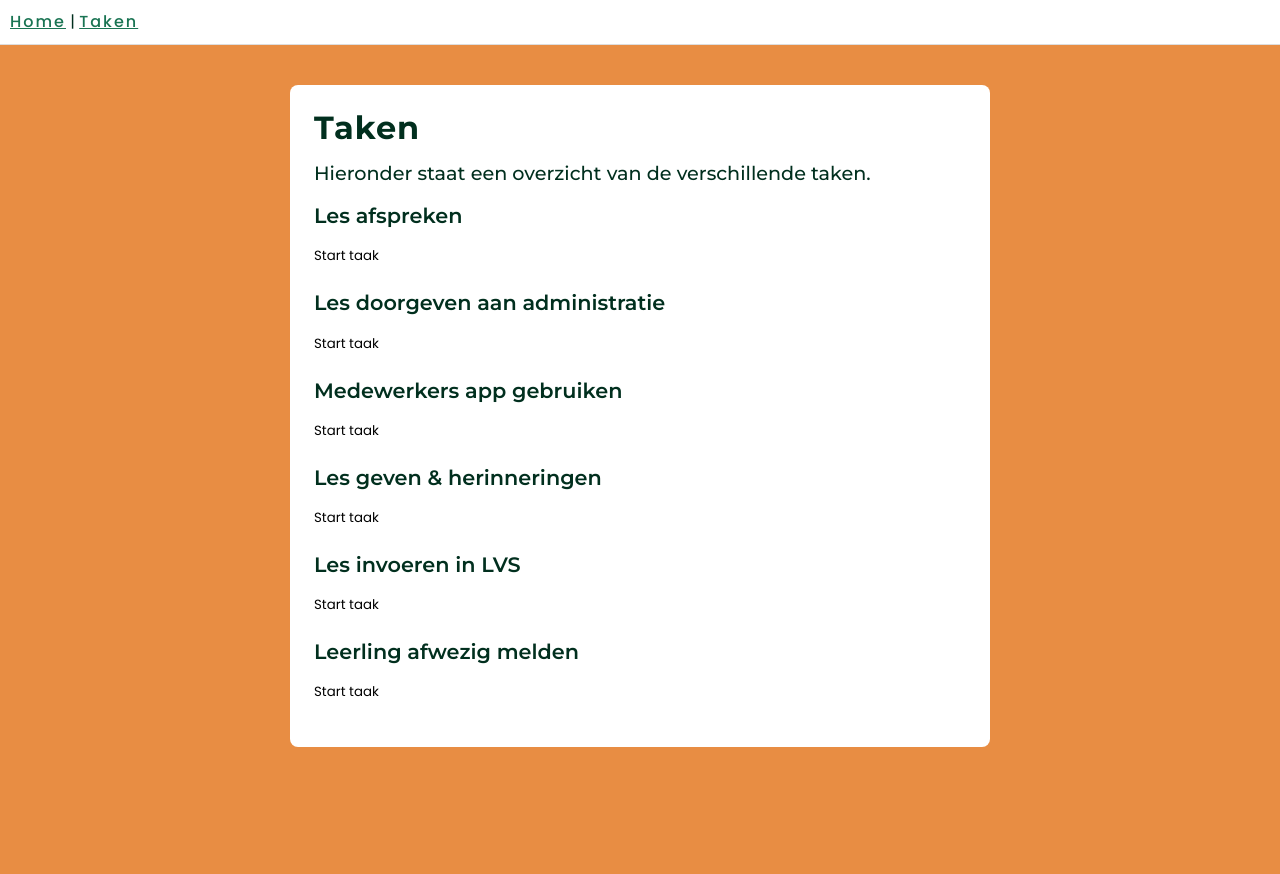
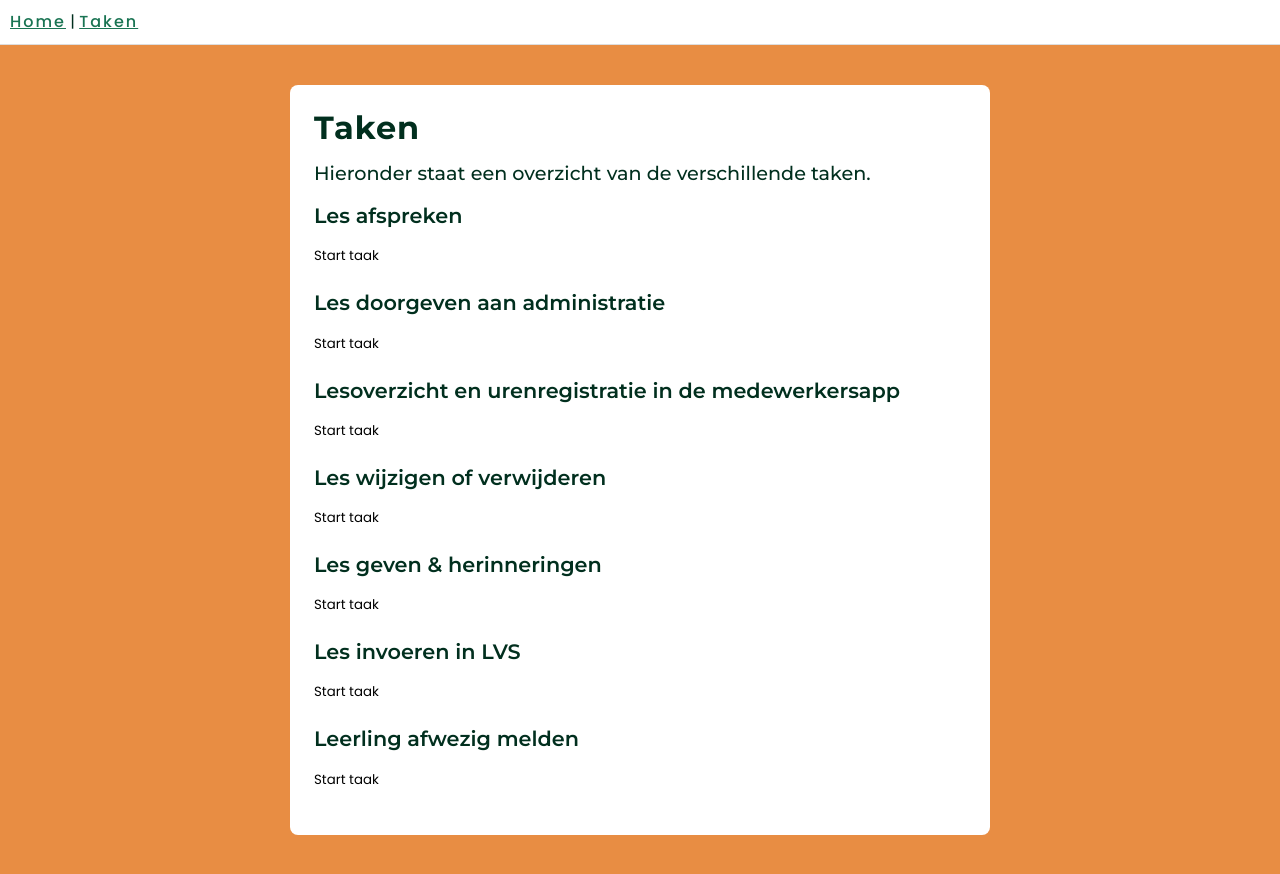
Before and after one commit to AnneKluytmans/novi-bijlesbeheer-testsite, a React (Vite) app: page /tasks in a window 1280 px wide. Before the commit the page ends 800 px from the top, so only its background shows below. Built offline with nearby package versions, Linux system fonts and the light colour scheme.

Commit message:
feat: update tasks.js

```diff
--- a/src/data/tasks.js
+++ b/src/data/tasks.js
@@ -1,7 +1,7 @@
 export const tasks = [
-// 🔥 1. LES AFSPREKEN
+// 📅 1. LES AFSPREKEN
   {
-    id: "afspraak",
+    id: "plannen",
     title: "Les afspreken",
     steps: [
     {
@@ -30,7 +30,7 @@ export const tasks = [
       }
     ]
   },
- // 🔥 2. LES DOORGEVEN
+ //📱 2. LES DOORGEVEN
   {
     id: "doorgeven",
     title: "Les doorgeven aan administratie",
@@ -68,14 +68,46 @@ export const tasks = [
     ]
   },
 
-  // 📱 3. MEDEWERKERS APP
+  // ✅ 3. Lesoverzicht en urenregistratie in de medewerkersapp
   {
     id: "app",
-    title: "Medewerkers app gebruiken",
+    title: "Lesoverzicht en urenregistratie in de medewerkersapp",
     steps: [
       {
         type: "intro",
         content: "De les is ingepland en staat in de medewerkers-app (alleen mobiel)."
+      },
+      {
+        type: "simulation",
+        component: "MobileAppSim"
+      },
+      {
+        type: "choices",
+        question: "Hoe controleer je je uren aan het einde van de maand?",
+        options: [
+          "Ik heb een lijstje in word/notities",
+          "Mijn agenda",
+          "Via de appjes richting de administratie",
+          "Via de lessen in het lvs",
+          "Ik ga ervan uit dat het klopt",
+          "Anders, namelijk..."
+        ]
+      },
+      {
+        type: "reflection",
+        question: "Wat vind je onhandig aan deze manier van werken?"
+      }
+    ]
+  },
+
+  // 🖊️ 4. Les wijzigen of verwijderen
+  {
+    id: "wijzigen",
+    title: "Les wijzigen of verwijderen",
+    steps: [
+      {
+        type: "intro",
+        content: "Je wil een les wijzigen of verwijderen."
       },
       {
         type: "simulation",
@@ -108,7 +140,7 @@ export const tasks = [
     ]
   },
 
-  // ⏰ 4. LES GEVEN + HERINNERING
+  // 🔔 5. LES GEVEN + HERINNERING
   {
     id: "les-geven",
     title: "Les geven & herinneringen",
@@ -143,7 +175,7 @@ export const tasks = [
     ]
   },
 
-  // 💻 5. LVS
+  // 💻 6. LVS
   {
     id: "lvs",
     title: "Les invoeren in LVS",
@@ -192,7 +224,7 @@ export const tasks = [
       }
     ]
   },
-    // ❌ 6. Leerling afwezig melden
+    // ❌ 7. Leerling afwezig melden
   {
     id: "afwezig",
     title: "Leerling afwezig melden",
```
